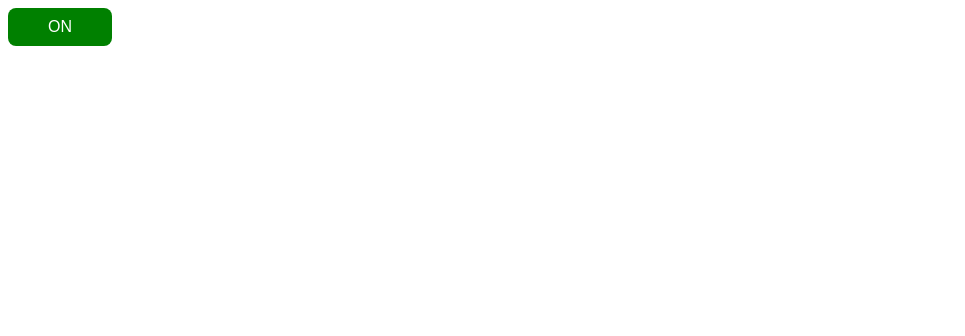
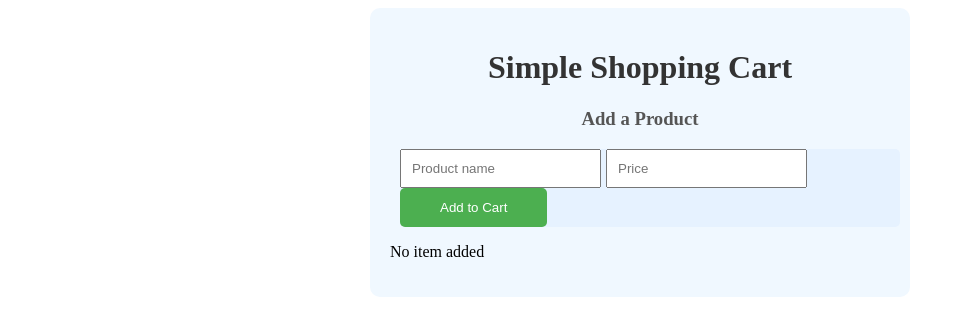
Before and after one commit to AbdifatahDeeq/React-course, a React (Vite) app: page / in a window 1280 px wide. Shown: the top 336 px of the page, without its empty margins (0-965 px from the left). Built offline with nearby package versions, Linux system fonts and the light colour scheme.

Commit message:
Exercise

```diff
--- a/src/App.jsx
+++ b/src/App.jsx
@@ -1,10 +1,7 @@
+import ShoppingCart from "./ShoppingCart";
 
-import OnOff from "./OnOff.jsx"
-function App() {
-
-  return (
-    <OnOff />
-  );
-}
+const App = () => {
+  return <ShoppingCart />;
+};
 
 export default App;
--- /dev/null
+++ b/src/ShoppingCart.jsx
@@ -0,0 +1,196 @@
+import { useState } from "react";
+
+
+const ShoppingCart = () => {
+const [products, setProducts] = useState([]);
+const [productName, setProductName] = useState("");
+const [productPrice, setProductPrice] = useState("");
+
+const addProduct = () => {
+if (!productName.trim() || !productPrice.trim()) return;
+
+const newProduct = {
+id: Date.now(),
+name: productName.trim(),
+price: parseFloat(productPrice),
+quantity: 1,
+};
+
+setProducts([...products, newProduct]);
+setProductName("");
+setProductPrice("");
+};
+
+const decreaseQuantity = (id) => {
+const updatedProducts = products.map((item) =>
+item.id === id && item.quantity > 1
+? { ...item, quantity: item.quantity - 1 }
+: item
+);
+setProducts(updatedProducts);
+};
+
+const increaseQuantity = (id) => {
+const updatedProducts = products.map((item) =>
+item.id === id
+? { ...item, quantity: item.quantity + 1 }
+: item
+);
+setProducts(updatedProducts);
+};
+
+const removeProduct = (id) => {
+setProducts(products.filter((product) => product.id !== id));
+};
+
+return (
+<div
+style={{
+backgroundColor: "#f0f8ff",
+padding: "20px",
+maxWidth: "500px",
+margin: "0 auto",
+borderRadius: "10px",
+alignItems: "center",
+}}
+>
+<h1 style={{ textAlign: "center", color: "#333" }}>
+Simple Shopping Cart
+</h1>
+<h3 style={{ textAlign: "center", color: "#555" }}>Add a Product</h3>
+
+<div
+style={{
+  width: "100%",
+  borderCollapse: "collapse",
+  backgroundColor: "#e6f2ff",
+  borderRadius: "5px",
+  margin: "10px",
+}}
+>
+<input
+  onChange={(e) => setProductName(e.target.value)}
+  value={productName}
+  type="text"
+  min="1"
+  step=" 1"
+  placeholder="Product name"
+  style={{ padding: "10px", marginRight: "5px" }}
+/>
+<input
+  onChange={(e) => setProductPrice(e.target.value)}
+  value={productPrice}
+  type="number= "
+  placeholder="Price"
+  style={{ padding: "10px", marginRight: "5px" }}
+/>
+<button
+  onClick={addProduct}
+  style={{
+    padding: "12px 40px",
+    backgroundColor: "#4caf50",
+    color: "white",
+    border: "none",
+    borderRadius: "5px",
+  }}
+>
+  Add to Cart
+</button>
+</div>
+
+{products.length > 0 ? (
+<div>
+  <table
+    style={{
+      width: "100%",
+      borderCollapse: "collapse",
+      backgroundColor: "#e6f2ff",
+      borderRadius: "5px",
+    }}
+  >
+    <thead style={{ backgroundColor: "#3399ff", color: "white" }}>
+      <tr>
+        <th style={{ padding: "10px" }}>Name</th>
+        <th style={{ padding: "10px" }}>Price</th>
+        <th style={{ padding: "10px" }}>Quantity</th>
+        <th style={{ padding: "10px" }}>Actions</th>
+      </tr>
+    </thead>
+<tbody>
+{products.map((item) => (
+  <tr key={item.id} style={{ textAlign: "center" }}>
+    <td style={{ padding: "8px" }}>{item.name}</td>
+    <td style={{ padding: "8px" }}>${item.price}</td>
+    <td style={{ padding: "8px" }}>{item.quantity}</td>
+    <td style={{ padding: "8px" }}>
+      <button
+        onClick={() => decreaseQuantity(item.id)}
+        style={{ marginRight: "5px" }}
+      >
+        -
+      </button>
+      <button
+        onClick={() => increaseQuantity(item.id)}
+        style={{ marginRight: "5px" }}
+      >
+        +
+      </button>
+      <button
+        onClick={() => removeProduct(item.id)}
+        style={{
+          backgroundColor: "#ff4d4d",
+          color: "white",
+          border: "none",
+          borderRadius: "3px",
+          padding: "2px 5px",
+        }}
+      >
+        Remove
+      </button>
+    </td>
+  </tr>
+))}
+    </tbody>
+  </table>
+
+  <p
+    style={{
+      marginTop: "10px",
+      textAlign: "right",
+      fontWeight: "bold",
+      backgroundColor: "#3399ff",
+      color: "white",
+      padding: "10px 30px",
+      borderRadius: "5px",
+      textAlign: "center",
+    }}
+  >
+    <table>
+      <tbody>
+
+          {" "}
+          Total Price: $
+          {products.reduce(
+            (total, item) => total + item.price * item.quantity,
+            0
+        )}
+        {" "}
+
+        <td>
+          Total Products:{" "}
+          {products.reduce((total, item) => total + item.quantity, 0)}
+        </td>
+      </tbody>
+    </table>
+  </p>
+</div>
+) : (
+<p>No item added</p>
+)}
+</div>
+);
+
+
+};
+
+export default ShoppingCart;
```
